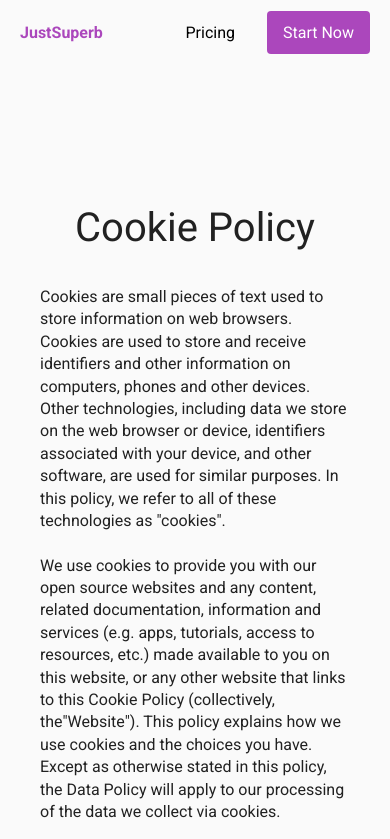
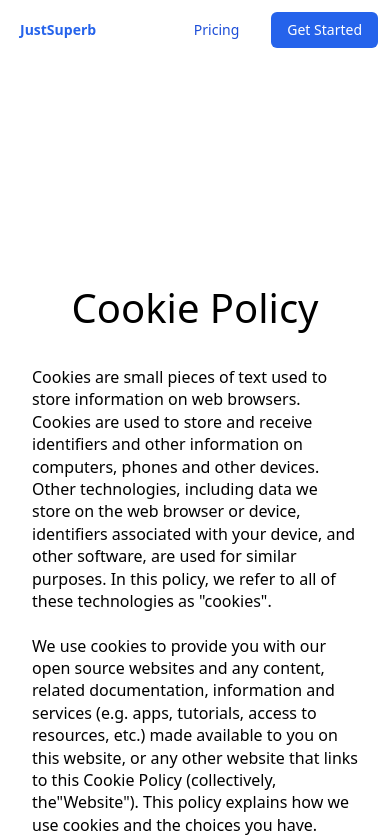
Before and after one commit to JustSuperb/website, a Next.js app: page /cookie-policy in a window 390 px wide. Shown: the top 839 px of the page. Built offline with nearby package versions, Linux system fonts and the light colour scheme; no server answers.

Commit message:
add tailwindcss

```diff
--- a/components/Button.tsx
+++ b/components/Button.tsx
@@ -1,56 +1,27 @@
-import { FC } from 'react';
-import clsx from 'clsx';
+import { FC } from "react";
+import clsx from "clsx";
 
 type Props = {
-  href: string;
-  type?: "filled" | "text";
-  size?: "large";
-}
+  className?: string;
+  href?: string;
+  component?: "a";
+  variant?: "text";
+};
 
-const Button: FC<Props> = ({ children, type: originType, size, ...restProps }) => {
-  const type = originType || "filled";
+const Button: FC<Props> = ({ children, className, component, variant, ...restProps }) => {
+  const Component = component || "button";
+
   return (
-    <a className={clsx({
-      text: type === "text",
-      filled: type === "filled",
-      large: size === "large"
-    })} {...restProps}>
+    <Component
+      className={clsx(
+        "block py-2 px-4 text-sm rounded-md font-medium transition",
+        variant === "text" ? "text-primary-700 hover:bg-primary-100" : "bg-primary-600 text-white hover:opacity-75",
+        className
+      )}
+      {...restProps}
+    >
       {children}
-      <style jsx>{`
-      a {
-        display: block;
-        padding: 12px 16px;
-        border-radius: 4px;
-        cursor: pointer;
-        transition: 0.2s;
-      }
-      a:hover {
-        box-shadow: rgb(0 0 0 / 16%) 0px 3px 6px, rgb(0 0 0 / 23%) 0px 3px 6px;
-      }
-      .filled {
-        background: var(--primary-color);
-        color: #fff;
-      }
-      .text {
-        color: inherit;
-      }
-      .large {
-        font-size: 24px;
-        padding: 12px 20px;
-      }
-      @media(max-width: 375px) {
-        a {
-          font-size: 14px;
-          padding: 8px 12px;
-        }
-        .large {
-          font-size: 18px;
-          padding: 12px 16px;
-        }
-      }
-
-    `}</style>
-    </a>
+    </Component>
   );
-}
+};
 export default Button;
--- a/components/HeaderBar.tsx
+++ b/components/HeaderBar.tsx
@@ -1,5 +1,6 @@
 import { useState, useEffect } from "react";
-import Link from 'next/link';
+import Link from "next/link";
+import clsx from 'clsx';
 
 import Button from "@components/Button";
 import urls from "@constants/urls";
@@ -19,59 +20,34 @@ const HeaderBar = () => {
   }, []);
 
   return (
-    <header className={`flex items-center ${down ? "down" : ""}`}>
-      <div className="content mx-auto flex justify-between items-center">
+    <div className={clsx("fixed w-full bg-white px-3 transition", down && "shadow-md")}>
+      <div className="max-w-screen-xl mx-auto py-3 flex justify-between items-center">
         <Link href="/">
-          <a className="home-link">JustSuperb</a>
+          <a className="block text-primary-600 font-bold p-2 text-sm sm:text-base">JustSuperb</a>
         </Link>
-        <nav className="flex items-center">
-          <div className="contact">
-            <Button href="/#contact" type="text">Contact us</Button>
-          </div>
-          <div className="divide"></div>
-          <Button href="/#pricing" type="text">Pricing</Button>
-          <div className="divide"></div>
-          <Button href={urls.startNow}>Start Now</Button>
+        <nav className="flex">
+          <Button
+            className="hidden sm:block"
+            href="/#contact"
+            variant="text"
+            component="a"
+          >
+            Contact us
+          </Button>
+          <Button
+            className="mr-4"
+            href="/#pricing"
+            variant="text"
+            component="a"
+          >
+            Pricing
+          </Button>
+          <Button href={urls.startNow} component="a">
+            Get Started
+          </Button>
         </nav>
       </div>
-      <style jsx>{`
-        header {
-          position: fixed;
-          top: 0;
-          left: 0;
-          width: 100%;
-          height: 64px;
-          transition: 0.2s;
-        }
-        .home-link {
-          display: block;
-          font-weight: 700;
-          color: var(--primary-color);
-        }
-        .down {
-          background: #fefefe;
-          box-shadow: rgb(99 99 99 / 20%) 0px 2px 8px 0px;
-        }
-        .content {
-          width: 100%;
-          max-width: 1440px;
-          padding: 0 20px;
-        }
-        .divide {
-          width: 16px;
-        }
-        @media(max-width: 500px) {
-          .contact {
-            display: none;
-          }
-        }
-        @media(max-width: 375px) {
-          .divide {
-            width: 12px;
-          }
-        }
-      `}</style>
-    </header>
+    </div>
   );
 };
 
--- a/components/Layout.tsx
+++ b/components/Layout.tsx
@@ -1,41 +1,21 @@
-import Link from 'next/link';
+import Link from "next/link";
 
-import HeaderBar from './HeaderBar';
+import HeaderBar from "./HeaderBar";
 
 const Layout = ({ children }) => (
-
   <>
     <HeaderBar />
-    <div className="root">
-      <div className="content mx-auto">
-
-        {children}
-
-        <div className="copyright flex items-center">
-          <Link href="/cookie-policy">
-            <a>Cookie policy</a>
-          </Link>
-          <div>Copyright © {(new Date()).getFullYear()} JustSuperb. All Rights Reserved.</div>
+    <div className="pt-20 px-3">
+      <div className="max-w-screen-xl mx-auto">{children}</div>
+      <div className="text-center text-gray-500 text-xs py-3">
+        <Link href="/cookie-policy">
+          <a>Cookie policy</a>
+        </Link>
+        <div >
+          Copyright © {new Date().getFullYear()} JustSuperb. All Rights
+          Reserved.
         </div>
       </div>
-      <style jsx>{`
-        .root {
-          background: var(--bg-color);
-          color: var(--text-color);
-          padding: 0 20px 0 20px;
-        }
-        .content {
-          max-width: 1440px;
-        }
-        .copyright {
-          flex-direction: column;
-          font-size: 12px;
-          padding: 10px 0;
-        }
-        .copyright a {
-          padding: 10px;
-        }
-      `}</style>
     </div>
   </>
 );
--- a/package.json
+++ b/package.json
@@ -17,6 +17,9 @@
   },
   "devDependencies": {
     "@types/react": "^17.0.15",
+    "autoprefixer": "^10.3.4",
+    "postcss": "^8.3.6",
+    "tailwindcss": "^2.2.11",
     "typescript": "^4.3.5"
   }
 }
--- /dev/null
+++ b/postcss.config.js
@@ -0,0 +1,8 @@
+// If you want to use other PostCSS plugins, see the following:
+// https://tailwindcss.com/docs/using-with-preprocessors
+module.exports = {
+  plugins: {
+    tailwindcss: {},
+    autoprefixer: {},
+  },
+}
--- a/styles/global.css
+++ b/styles/global.css
@@ -1,67 +1,3 @@
-html {
-  font-family: "Roboto", sans-serif;
-  font-size: 16px;
-  font-weight: 400;
-  box-sizing: border-box;
-  width: 100%;
-  margin: 0;
-  padding: 0;
-}
-
-body {
-    width: 100%;
-}
-
-*,
-*::after,
-*::before {
-  font-family: inherit;
-  font-size: inherit;
-  font-weight: inherit;
-  box-sizing: inherit;
-  margin: 0;
-  padding: 0;
-}
-
-a {
-  text-decoration: none;
-  color: inherit;
-}
-
-/* vars */
-:root {
-  --header-height: 50px;
-
-  --primary-color: #ab47bc;
-  --text-color: #212121;
-  --text-color-light: #757575;
-  --bg-color: #fafafa;
-}
-
-/* functional css */
-.mx-auto {
-  margin-left: auto;
-  margin-right: auto;
-}
-.flex {
-  display: flex;
-}
-.justify-between {
-  justify-content: space-between;
-}
-.justify-center  {
-  justify-content: center;
-}
-.items-center {
-  align-items: center;
-}
-
-.fw-300 {
-  font-weight: 300;
-}
-.fw-400 {
-  font-weight: 400;
-}
-.fw-500 {
-  font-weight: 500;
-}
+@tailwind base;
+@tailwind components;
+@tailwind utilities;
--- /dev/null
+++ b/tailwind.config.js
@@ -0,0 +1,21 @@
+const colors = require('tailwindcss/colors')
+
+module.exports = {
+  mode: 'jit',
+  purge: ['./pages/**/*.{js,ts,jsx,tsx}', './components/**/*.{js,ts,jsx,tsx}'],
+  darkMode: false, // or 'media' or 'class'
+  theme: {
+    extend: {
+      colors: {
+        primary: colors.blue
+      },
+      textColor: {
+        primary: colors.blue
+      }
+    },
+  },
+  variants: {
+    extend: {},
+  },
+  plugins: [],
+}
```
Also changed, not shown: apps/Home/TopCover.tsx (deleted, +0 -102 lines), apps/Home/index.tsx (+26 -9 lines), 1 other file (tests, documents, lock files or other folders).
